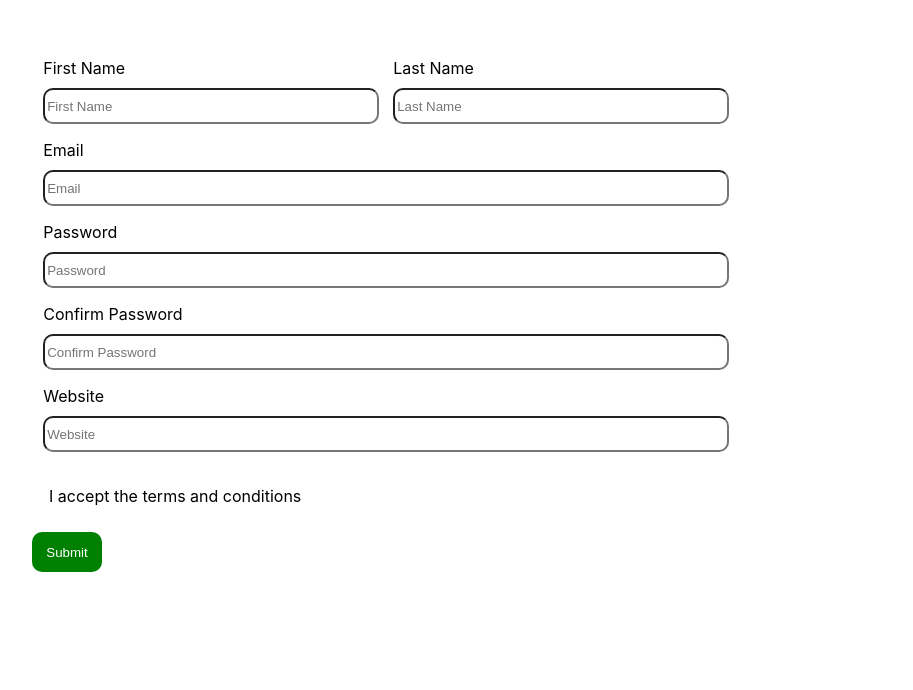
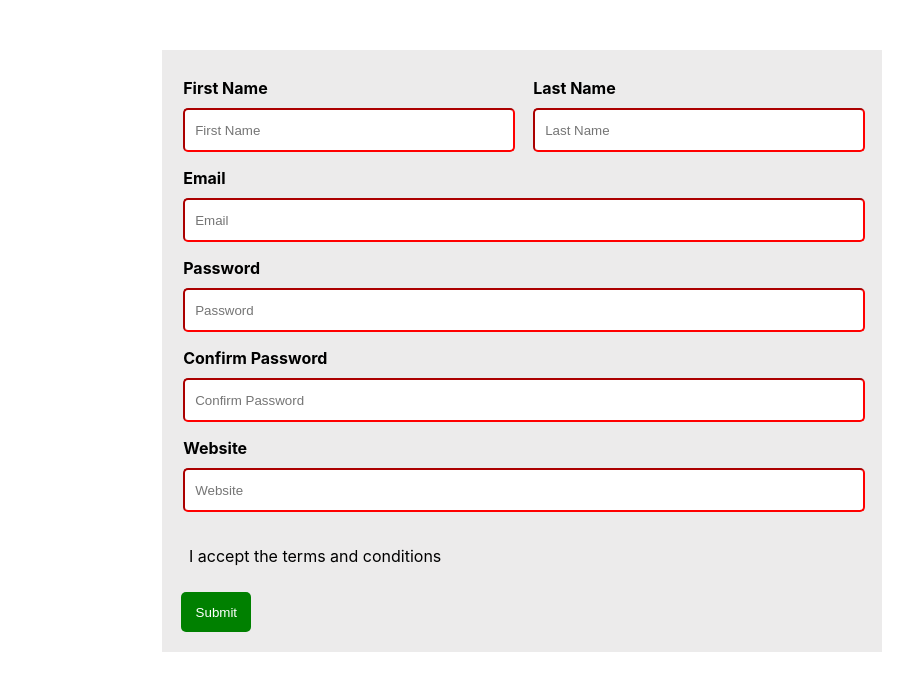
Before and after one commit to SLKhadeeja/SLKhadeeja.github.io, a React (Create React App) app in the folder react-form/: page / in a window 1280 px wide. Shown: the top 690 px of the page, without its empty margins (118-1031 px from the left). Built offline with nearby package versions, Linux system fonts and the light colour scheme.

Commit message:
added validation

```diff
--- a/react-form/src/components/form.js
+++ b/react-form/src/components/form.js
@@ -2,52 +2,88 @@ import React, { Component } from "react";
 import '../styles/form.css';
 
 class Form extends Component {
+
+    handleSubmit = (e) => {
+
+        alert("Your registration has been successfully submitted")
+    }
+
+    validateEmail = (emailField)=> {
+        var reg = /^\w+([\.-]?\w+)*@\w+([\.-]?\w+)*(\.\w{2,3})+$/;
+
+        if (reg.test(emailField.value))
+        {
+            return true;
+        }
+        else{
+            return false;
+        }
+        }
+
+    validatePassword = (password)=> {
+        var reg = /^[A-Za-z]\w{7,14}$/;
+
+        if (reg.test(password.value))
+        {
+           return true;
+        }
+        else{
+            alert('Password must contain lowercase, uppercase and numbers');
+            return false;
+        }
+        }
+
+
     render() {
         return(
-            <div className="form">
-                <form className="main-form">
+            <div className="form" onSubmit={this.handleSubmit.bind(this)}>
+                <form className="main-form" >
                     <div className="name">
 
                         <label className="input-field" id="firstName">
                             First Name
-                            <input type="text" required placeholder="First Name" />
+                            <input type="text" required="required" placeholder="First Name"
+
+                                />
 
                         </label>
 
                         <label className="input-field" id="lastName">
                             Last Name
-                            <input type="text" required placeholder="Last Name" />
+                            <input type="text" required="required" placeholder="Last Name" />
                         </label>
                     </div>
 
                     <div className="field">
                         <label className="input-field">
                             Email
-                            <input type="text" required  placeholder="Email" />
+                            <input type="text" required="required"  placeholder="Email" onChange={this.validateEmail.bind(this)} />
                         </label>
 
                         <label className="input-field">
                             Password
-                            <input type="password" required placeholder="Password" />
+                            <input type="password" required="required" placeholder="Password" onChange={this.validatePassword.bind(this)} />
                         </label>
 
                         <label className="input-field">
                             Confirm Password
-                            <input type="password" required placeholder="Confirm Password" />
+                            <input type="password" required="required" placeholder="Confirm Password" onChange={this.validatePassword.bind(this)} />
                         </label>
 
                         <label className="input-field">
                             Website
-                            <input type="text" required placeholder="Website" />
+                            <input type="text" required="required" placeholder="Website" />
                         </label>
                     </div>
 
                     <div className="terms">
-                        <input type="checkbox" id="checkbox" />
+                        <input type="checkbox" id="checkbox" required="required" />
                         <p>I accept the terms and conditions</p>
                     </div>
 
-                    <button type="submit" className="a-button">Submit</button>
+                    <button type="submit" className="a-button" >
+                                Submit
+                    </button>
 
                 </form>
             </div>
--- a/react-form/src/styles/form.css
+++ b/react-form/src/styles/form.css
@@ -1,20 +1,25 @@
 .form {
   width: 700px;
-  margin: 50px 150px;
-  position: absolute;
+  max-width: calc(100% - 20px);
+  padding: 20px 10px;
+  margin: 50px auto;
+  background-color: #ecebeb;
+  border: 1px solid rgba(0 0 0 0.2);
 }
 
 .name {
     display: flex;
+    flex-flow: row wrap;
     width: 100%;
 }
 
 #firstName, #lastName {
-  width: 50%;
+  flex-grow: 1;
 }
 
 .input-field {
     margin: 0.5em 0.7em;
+    font-weight: bold;
 }
 
 .field {
@@ -23,10 +28,20 @@
 
 input {
     display: grid;
-    width: 100%;
+    width: calc(100% - 20px);
     margin-top: 10px;
     height: 30px;
-    border-radius: 10px;
+    border-radius: 5px;
+    padding: 5px 10px;
+    border: 1px solid rgba(0 0 0 0.5)
+}
+
+input:valid {
+  background-color: rgb(157, 228, 140);
+}
+
+input:required {
+  border-color: red;
 }
 
 button {
@@ -35,7 +50,8 @@ button {
     background-color: green;
     color: white;
     border: none;
-    border-radius: 10px;
+    border-radius: 5px;
+    margin-left: .7em;
 }
 
 .terms {
```
